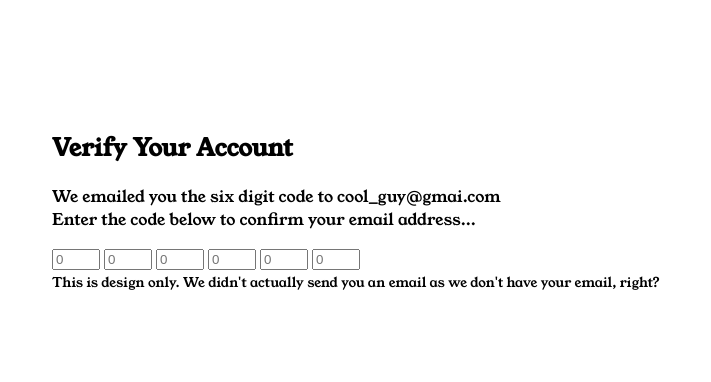
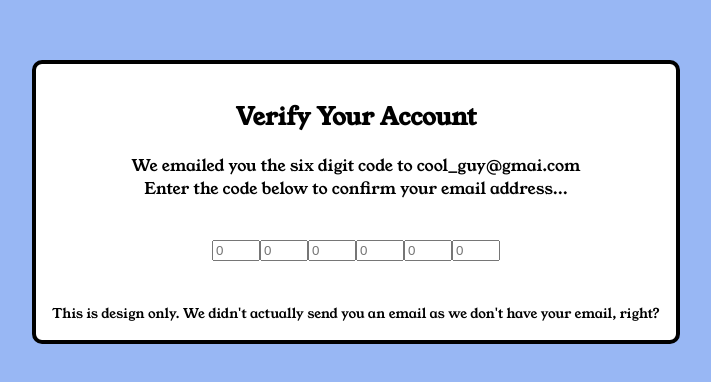
Before and after one commit to SGsubuuu-2322/Verify_Account-UI, a plain HTML site: page index.html in a window 1280 px wide. Shown: the part 198-580 px from the top of the page, without its empty margins (284-995 px from the left). Drawn offline with Linux system fonts and the light colour scheme.

Commit message:
Added the general stylings for the project and main container

```diff
--- a/style.css
+++ b/style.css
@@ -5,12 +5,28 @@
 }
 
 body {
+  background-color: #98b7f4;
   font-family: "Young serif";
   display: flex;
-  flex-direction: column;
   align-items: center;
   justify-content: center;
   height: 100vh;
   overflow: hidden;
   margin: 0;
 }
+
+.container {
+  background-color: #fff;
+  border: 4px solid black;
+  border-radius: 10px;
+  padding: 16px;
+  text-align: center;
+  max-width: 1000px;
+}
+
+.code-container {
+  display: flex;
+  align-items: center;
+  justify-content: center;
+  margin: 40px 0;
+}
```
